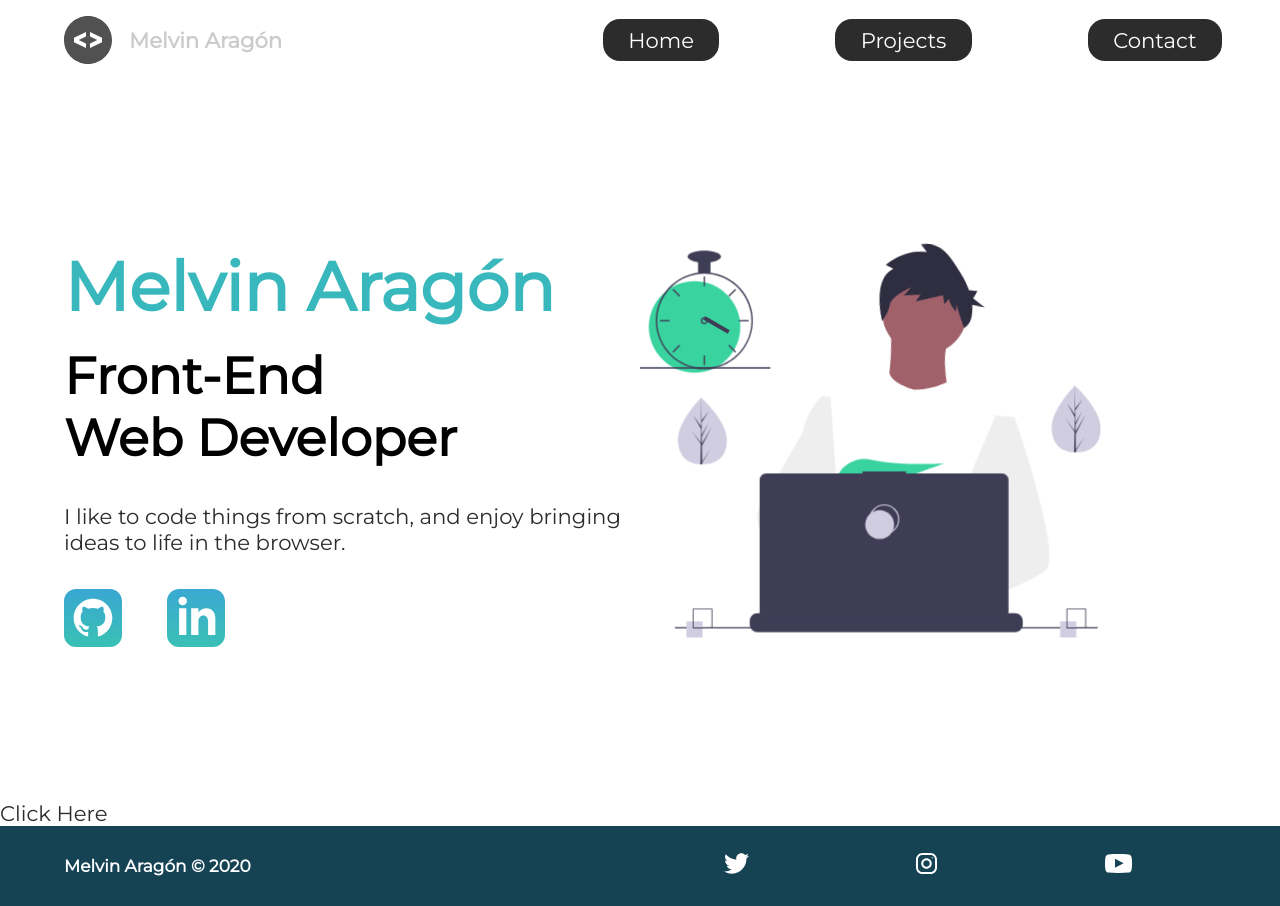
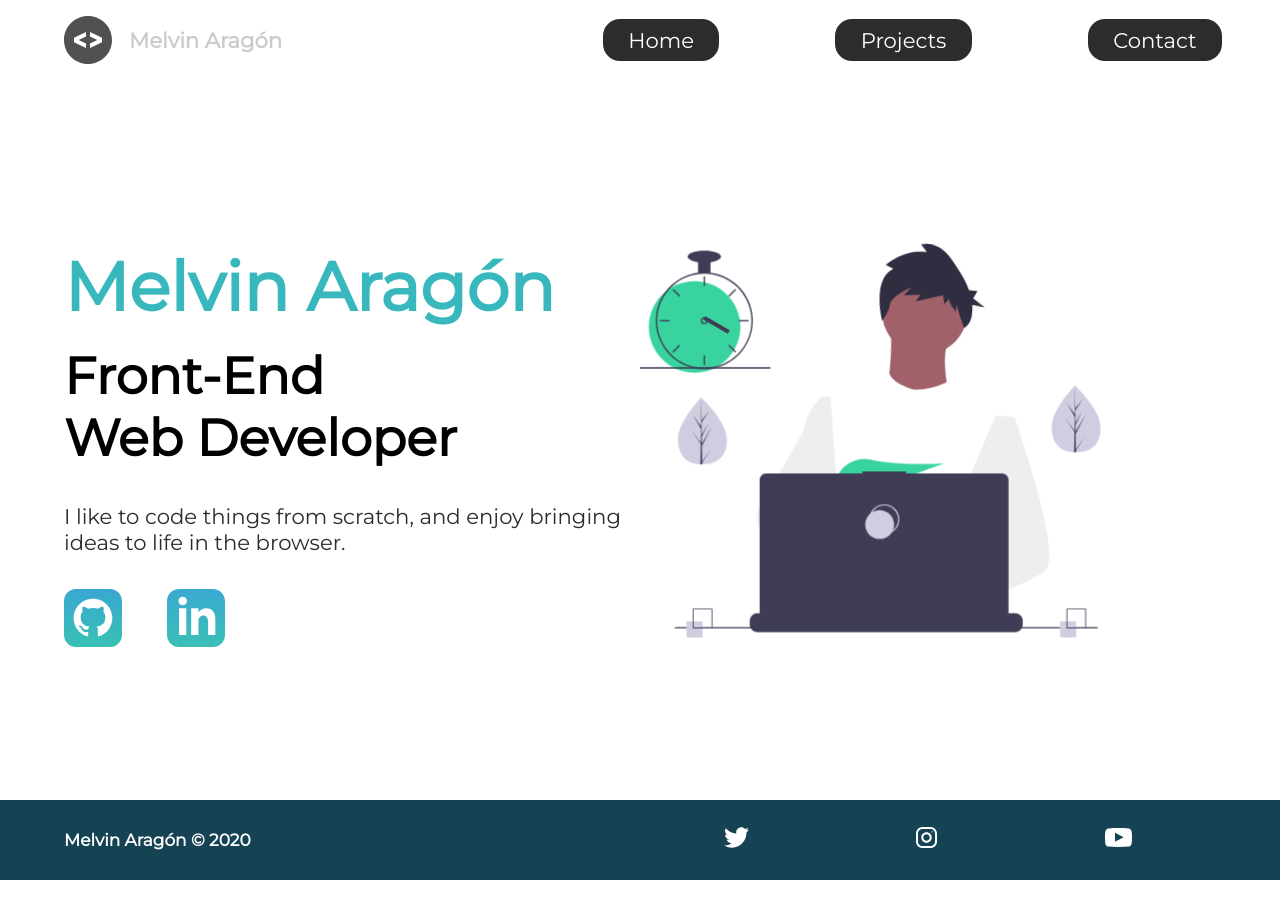
Before and after one commit to MelArgn/Portfolio, a plain HTML site: page index.html in a window 1280 px wide. After the commit the page ends 880 px from the top, so only its background shows below. Drawn offline with Linux system fonts and the light colour scheme.

Commit message:
Update index.html

```diff
--- a/index.html
+++ b/index.html
@@ -250,10 +250,6 @@
     </div>
   </section>
 
-  <div class="test">
-    <a href="https://trusting-bose-5cee23.netlify.app/">Click Here</a>
-  </div>
-
   <footer>
     <h4>Melvin Aragón &copy; 2020</h4>
     <ul>
```
